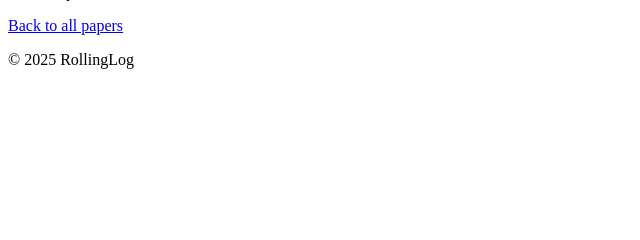
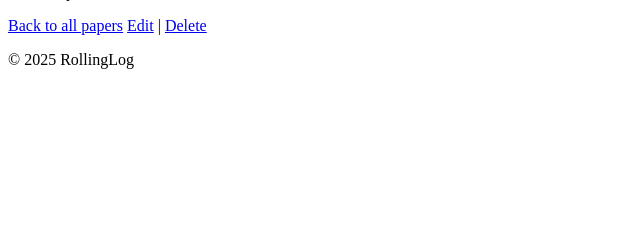
Before and after one commit to danielsangronis1386/rollinglog, a Django app: template rollinglog/catalog/templates/papers/detail.html in a window 1280 px wide. Shown: the part 359-599 px from the top of the page, without its empty margins (0-640 px from the left). Run offline with Django 5.2, Linux system fonts and the light colour scheme; the template is opened without the code that fills it, so the values that code supplies are empty.

Commit message:
edit and deleted view updated

```diff
--- a/rollinglog/catalog/templates/papers/detail.html
+++ b/rollinglog/catalog/templates/papers/detail.html
@@ -10,5 +10,7 @@
     <p><strong>Added by:</strong> {{ paper.user.username }}</p>
 
     <a href="{% url 'paper-index' %}" class="back-link">Back to all papers</a>
+    <a href="{% url 'paper-update' paper.id %}">Edit</a> |
+    <a href="{% url 'paper-delete' paper.id %}">Delete</a>
 </section>
 {% endblock %}
--- a/rollinglog/catalog/views.py
+++ b/rollinglog/catalog/views.py
@@ -32,6 +32,7 @@ class RollingPaperCreate(CreateView):
 class RollingPaperUpdate(UpdateView):
     model = RollingPaper
     fields = ['size', 'material', 'flavor', 'rating', 'brand']
+    template_name = 'papers/rollingpaper_form.html'
 
 class RollingPaperDelete(DeleteView):
     model = RollingPaper
```
